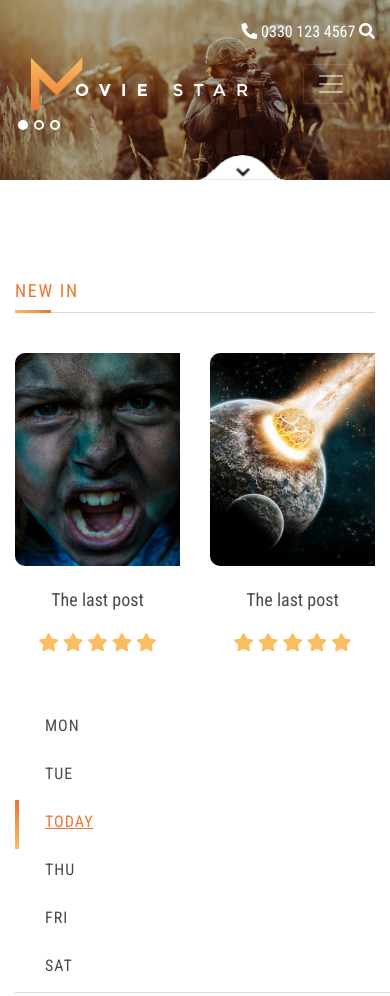
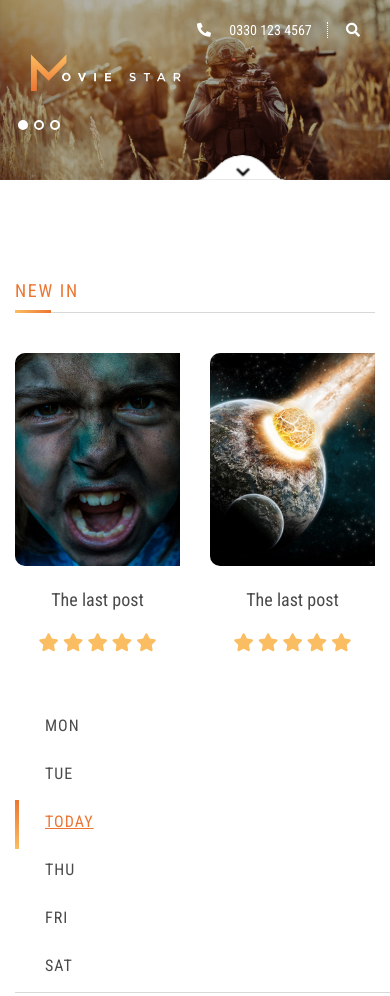
Before and after one commit to HoangTuan-hash/MoviePlayout, a plain HTML site: page index.html in a window 390 px wide. Shown: the top 996 px of the page. Drawn offline with nearby package versions, Linux system fonts and the light colour scheme.

Commit message:
moi chinh 12/7

```diff
--- a/css/style.css
+++ b/css/style.css
@@ -13,9 +13,31 @@ html,body{
 header{
     position: absolute;
     top: 20px;
+    left: 50%;
     z-index: 99;
-    left: 50%;
+
+    font-size: 14px;
     transform: translateX(-50%);
+}
+header p i{
+    margin: 0 15px;
+}
+header p span{
+    border-right: 1px dotted #fff;
+    padding-right: 15px;
+}
+header .navbar-dark .navbar-toggler{
+    border: none;
+}
+header .navbar-dark .navbar-brand img{
+    width: 100%;
+}
+header .navbar .navbar-toggler-icon{
+    width: 1em;
+    height: 1em;
+    color: #fbbd61;
+    background-image: none;
+    font-size: 25px;
 }
 #movieNavbar .navbar-nav {
     border-bottom: 1px solid rgba(255,255,255,0.2);
@@ -98,6 +120,13 @@ header{
         transform: translateX(0);
     }
 }
+/* CAROUSEL */
+.movieCarousel .carousel__bg{
+    background-image: url(../img/hero-1.jpg);
+    background-position: center;
+    background-size: cover;
+    min-height: 600px;
+}
 .carousel__trailer span{
     display: inline-block;
     width: 45px;
@@ -121,7 +150,7 @@ header{
     text-transform: uppercase;
 }
 #movie-carousel .carousel-caption{
-    padding-right: 19em;
+
 }
 #movie-carousel .carousel-caption h2{
     font-size: 14px;
@@ -571,18 +600,37 @@ footer li a i:hover{
 /* REPOSIVE */
 /* kich thuoc < 992px */
 @media screen and (max-width:992px){
-    .container{
+    /* HEADER */
+    header.container{
+        max-width: 750px;
+    }
+    header .navbar-dark .navbar-brand{
+        max-width: 180px;
+    }
+    #movieNavbar .nav-link{
+        font-size: 14px;
+        padding: 10px 12px;
+    }
+    /* COMINGSOON */
+
+    .comingSoon .container{
         max-width: 970px;
     }
 }
 /* kich thuoc < 768px */
 @media screen and (max-width:767px){
+    /* HEADER */
+    header .navbar-dark .navbar-brand{
+        max-width: 150px;
+    }
+    /* NEW IN */
     .newIn__img{
         max-width: 263px;
         border-radius: 0px;
         border-top-left-radius:10px;
         border-bottom-left-radius:10px;
     }
+    /* FOOTER */
     .footer__item{
         margin-bottom: 30px;
     }
```
